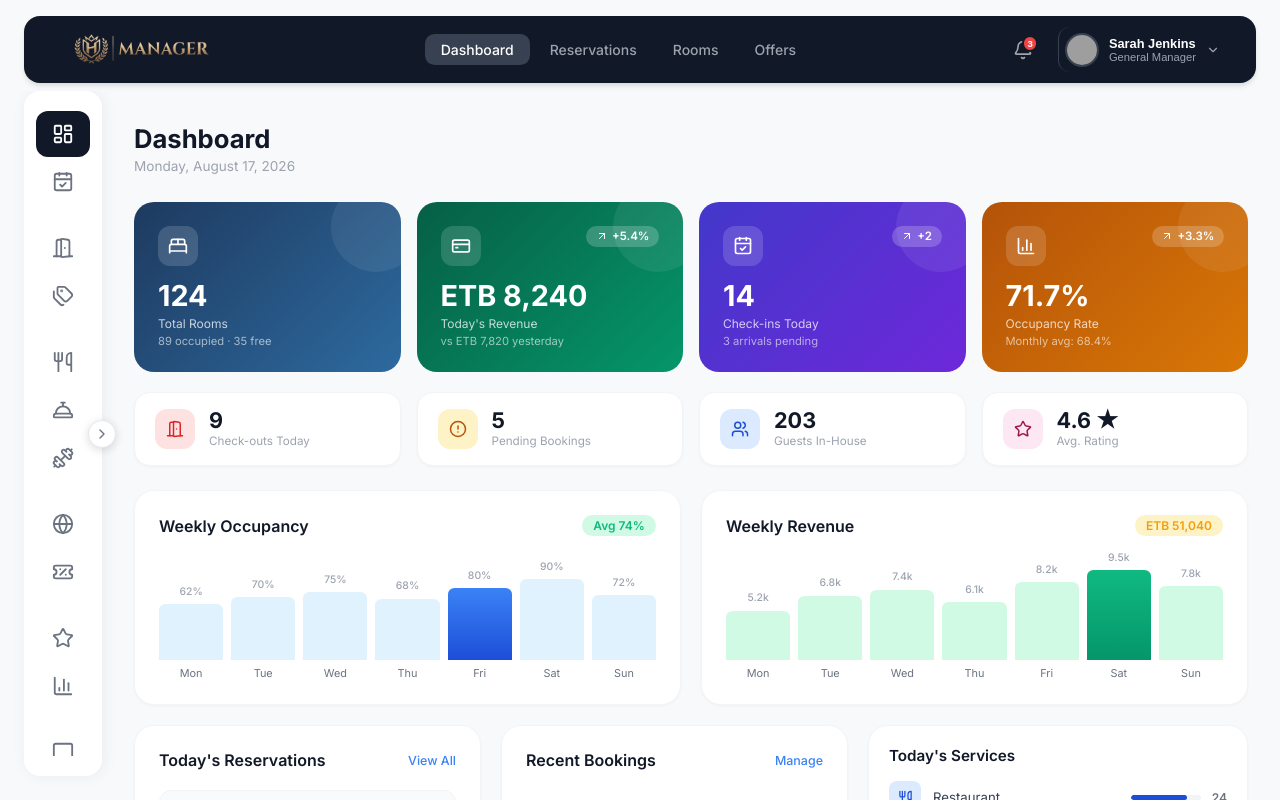
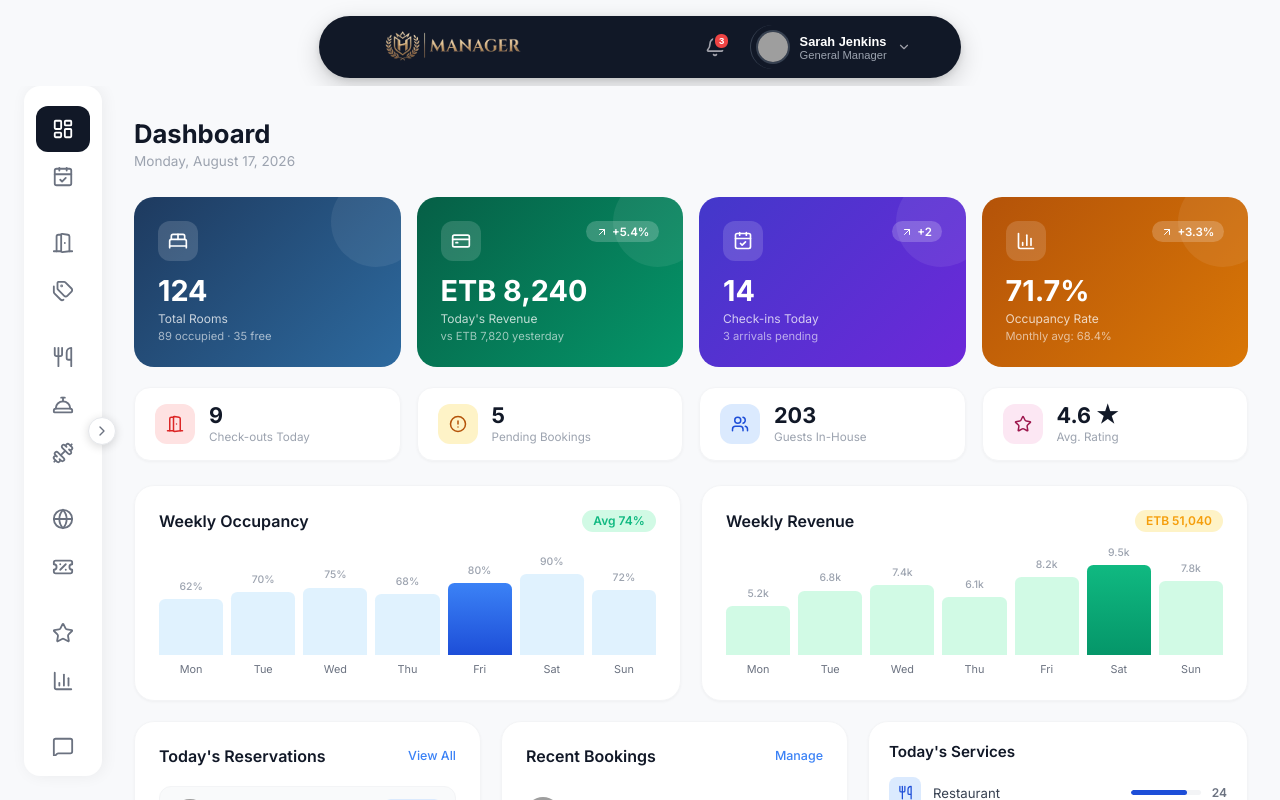
Before and after one commit to Biniyam-Taye/Hotel-Mobile-App, a React (Vite) app in the folder Manager/: page / in a window 1280 px wide. Built offline with nearby package versions, Linux system fonts and the light colour scheme; grey boxes are pictures that could not be loaded.

Commit message:
feat: implement dashboard layout with navigation sidebar and header components

```diff
--- a/Manager/src/App.jsx
+++ b/Manager/src/App.jsx
@@ -87,12 +87,6 @@ function App() {
     return () => document.removeEventListener('mousedown', handler);
   }, []);
 
-  const topNavLinks = [
-    { label: 'Dashboard', path: '/' },
-    { label: 'Reservations', path: '/reservations' },
-    { label: 'Rooms', path: '/rooms' },
-    { label: 'Offers', path: '/content/offers' },
-  ];
 
   const notifications = [
     { id: 1, text: 'New booking from John Doe', time: '5 min ago', unread: true },
@@ -109,22 +103,8 @@ function App() {
           <img src="/logo.png" alt="Hotel Logo" style={{ height: '48px', objectFit: 'contain' }} />
         </div>
 
-        {/* Center Nav Links */}
-        <nav className="top-nav-links">
-          {topNavLinks.map(link => {
-            const isActive = location.pathname === link.path ||
-              (link.path !== '/' && location.pathname.startsWith(link.path));
-            return (
-              <Link
-                key={link.path}
-                to={link.path}
-                className={`top-nav-link${isActive ? ' active' : ''}`}
-              >
-                {link.label}
-              </Link>
-            );
-          })}
-        </nav>
+        {/* Spacer */}
+        <div style={{ flex: 1, minWidth: '8rem' }} />
 
         {/* Right Actions */}
         <div className="nav-actions">
--- a/Manager/src/index.css
+++ b/Manager/src/index.css
@@ -49,6 +49,7 @@ body {
   background-color: var(--main-bg);
   display: flex;
   flex-direction: column;
+  align-items: stretch;
   overflow: hidden;
 }
 
@@ -57,11 +58,15 @@ body {
   display: flex;
   justify-content: space-between;
   align-items: center;
-  padding: 0.6rem 1.5rem;
-  margin: 1rem 1.5rem 0.5rem 1.5rem;
+  align-self: center;
+  gap: 0.75rem;
+  padding: 0.45rem 2.5rem;
+  margin: 1rem auto 0.5rem;
+  width: fit-content;
+  min-width: 520px;
   background-color: #111827;
-  border-radius: 1rem;
-  box-shadow: 0 4px 6px -1px rgba(0, 0, 0, 0.1), 0 2px 4px -1px rgba(0, 0, 0, 0.06);
+  border-radius: 9999px;
+  box-shadow: 0 8px 24px rgba(0, 0, 0, 0.18), 0 2px 6px rgba(0,0,0,0.1);
 }
 
 .logo-area {
@@ -159,8 +164,8 @@ body {
   border: none;
   background: transparent;
   cursor: pointer;
-  padding: 0.35rem 0.75rem 0.35rem 0.35rem;
-  border-radius: 0.75rem;
+  padding: 0.3rem 0.625rem 0.3rem 0.3rem;
+  border-radius: 9999px;
   transition: background-color 0.18s;
   border-left: 1px solid #374151;
   margin-left: 0.25rem;
```
